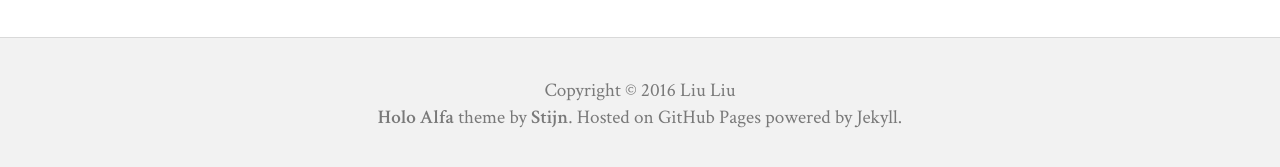
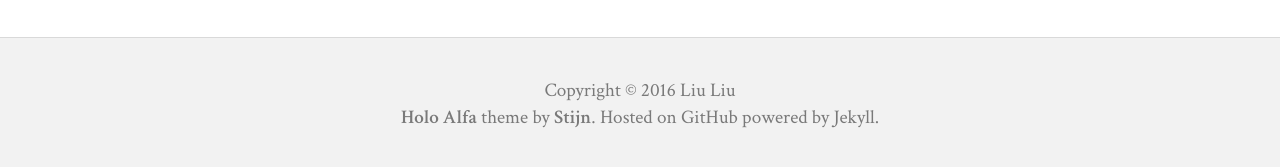
Before and after one commit to liuliuhit/liuliuhit.github.io, a Jekyll site: the page built from index.html, in a window 1280 px wide. Shown: the part 722-889 px from the top of the page. Built offline with Jekyll 4.4.1, drawn with Linux system fonts in a browser that asks for light colours; nearby versions of some CDN libraries; the list of posts is cut into pages by our own code.

Commit message:
modify readme and config

```diff
--- a/_config.yml
+++ b/_config.yml
@@ -36,7 +36,7 @@ lang: en
 show-subtitle: true
 display-social-icons: false
 
-footer-text: Copyright © 2016 Liu Liu <br> <a href="http://steinvc.github.io/holo-alfa/">Holo Alfa</a> theme by <a href="http://steinvc.github.io/holo-alfa/">Stijn</a>. Hosted on GitHub Pages powered by Jekyll.
+footer-text: Copyright © 2016 Liu Liu <br> <a href="http://steinvc.github.io/holo-alfa/">Holo Alfa</a> theme by <a href="http://steinvc.github.io/holo-alfa/">Stijn</a>. Hosted on GitHub powered by Jekyll.
 
 # Preferably 64px in height. Leave empty = disable.
 logo-image: #"/img/logo.png"
```
Also changed, not shown: README.md.
